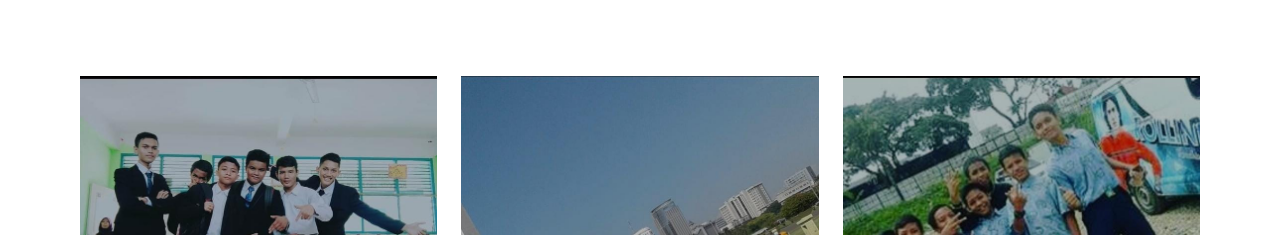
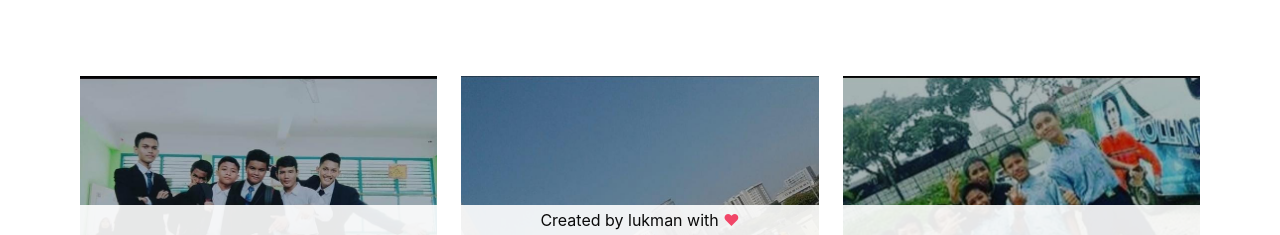
Before and after one commit to lkmn1/lkmn1.github.io, a plain HTML site: page mma-team/index.html in a window 1280 px wide. Shown: the part 565-800 px from the top of the page. Drawn offline with nearby package versions, Linux system fonts and the light colour scheme.

Commit message:
menambahkan footer di mma-team

```diff
--- a/mma-team/index.html
+++ b/mma-team/index.html
@@ -256,6 +256,10 @@
       </section>
     </main>
 
+    <footer class="has-text-black has-text-centered">
+      Created by lukman with <span class="has-text-danger">❤</span>
+    </footer>
+
     <script src="script.js"></script>
   </body>
 </html>
--- a/mma-team/script.js
+++ b/mma-team/script.js
@@ -45,7 +45,6 @@ function currentSlide(n) {
 function showSlides(n) {
   var i;
   var slides = document.getElementsByClassName("item-slide");
-  var captionText = document.getElementById("caption");
   if (n > slides.length) {
     slideIndex = 1;
   }
@@ -57,3 +56,15 @@ function showSlides(n) {
   }
   slides[slideIndex - 1].style.display = "block";
 }
+
+// footer
+let scrollFix = window.pageYOffset;
+window.onscroll = () => {
+  let scrollPos = window.pageYOffset;
+  if (scrollFix > scrollPos) {
+    document.querySelector("footer").style.bottom = "0";
+  } else {
+    document.querySelector("footer").style.bottom = "-50px";
+    scrollFix = scrollPos;
+  }
+};
--- a/mma-team/style.css
+++ b/mma-team/style.css
@@ -90,3 +90,11 @@
 .column img {
   margin-top: 20px;
 }
+
+footer {
+  position: fixed;
+  width: 100%;
+  padding: 0.2rem;
+  background-color: rgba(255, 255, 255, 0.9);
+  transition: all 0.8s;
+}
```
Also changed, not shown: mma-team/hh.html (deleted).
